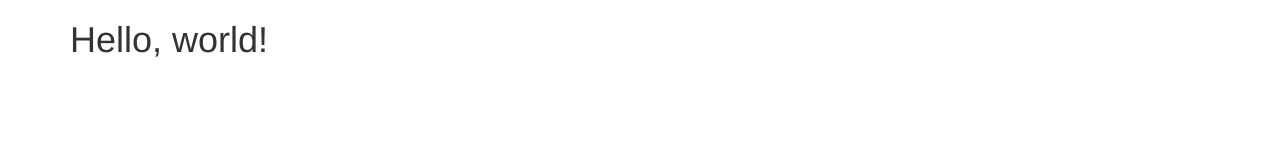
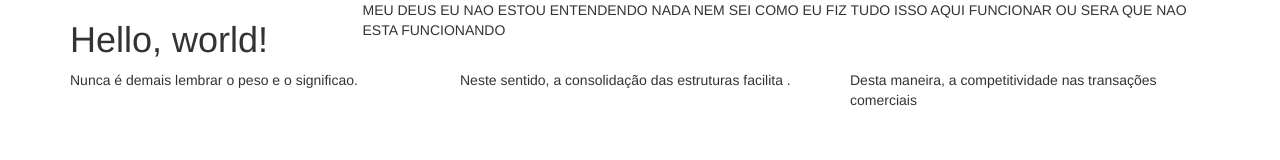
Before and after one commit to kigeek/kigeek.github.io, a plain HTML site: page index.html in a window 1280 px wide. Drawn offline with nearby package versions, Linux system fonts and the light colour scheme.

Commit message:
linhas e colunas

```diff
--- a/index.html
+++ b/index.html
@@ -19,7 +19,25 @@
 	</head>
   <body>
 	  <div class="container">
-		  <h1>Hello, world!</h1>
+		  <div class="row">
+		<div class="col-md-3">
+			<h1>Hello, world!</h1>
+		</div>
+		<div class="col-md-9">
+			MEU DEUS EU NAO ESTOU ENTENDENDO NADA NEM SEI COMO EU FIZ TUDO ISSO AQUI FUNCIONAR OU SERA QUE NAO ESTA FUNCIONANDO
+		</div>
+		  </div>
+			<div class="row">
+				<div class="col-md-4">
+					Nunca é demais lembrar o peso e o significao.
+				</div>
+				<div class="col-md-4">
+					Neste sentido, a consolidação das estruturas facilita .
+				</div>
+				<div class="col-md-4">
+					Desta maneira, a competitividade nas transações comerciais
+				</div>
+			</div>
 	  </div>
 
     <!-- jQuery (necessary for Bootstrap's JavaScript plugins) -->
```
